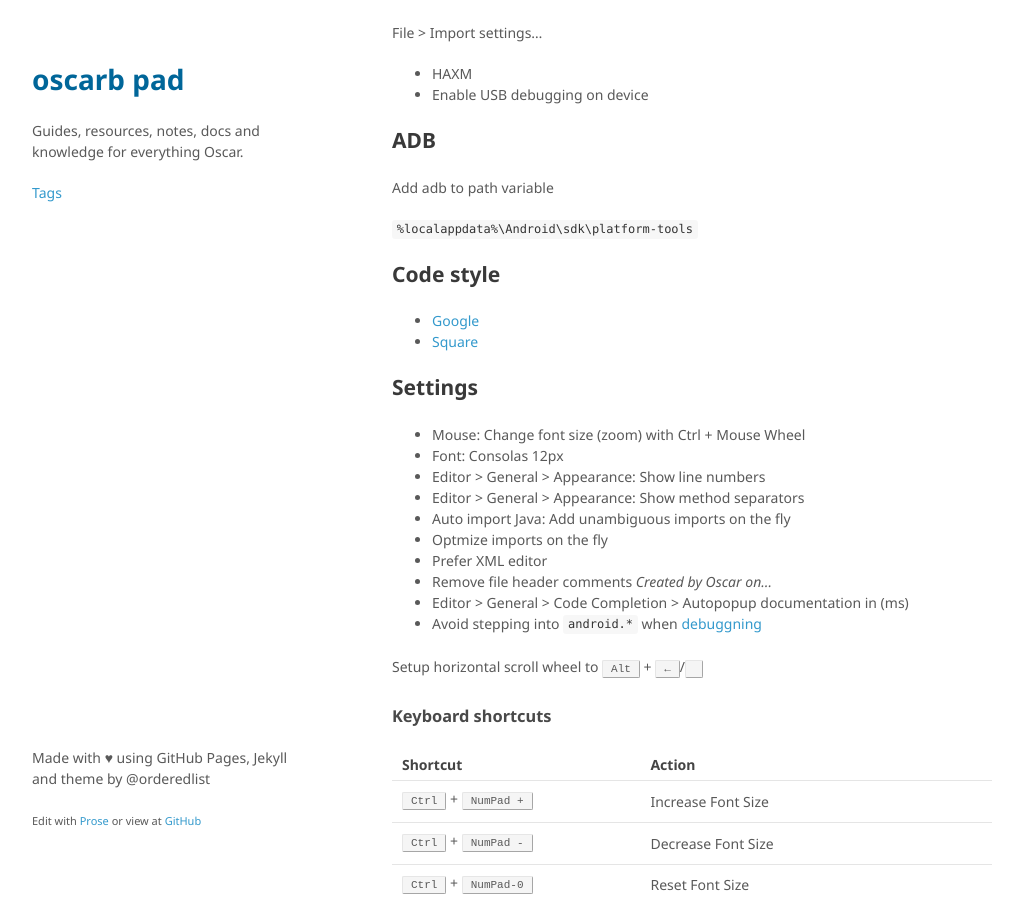
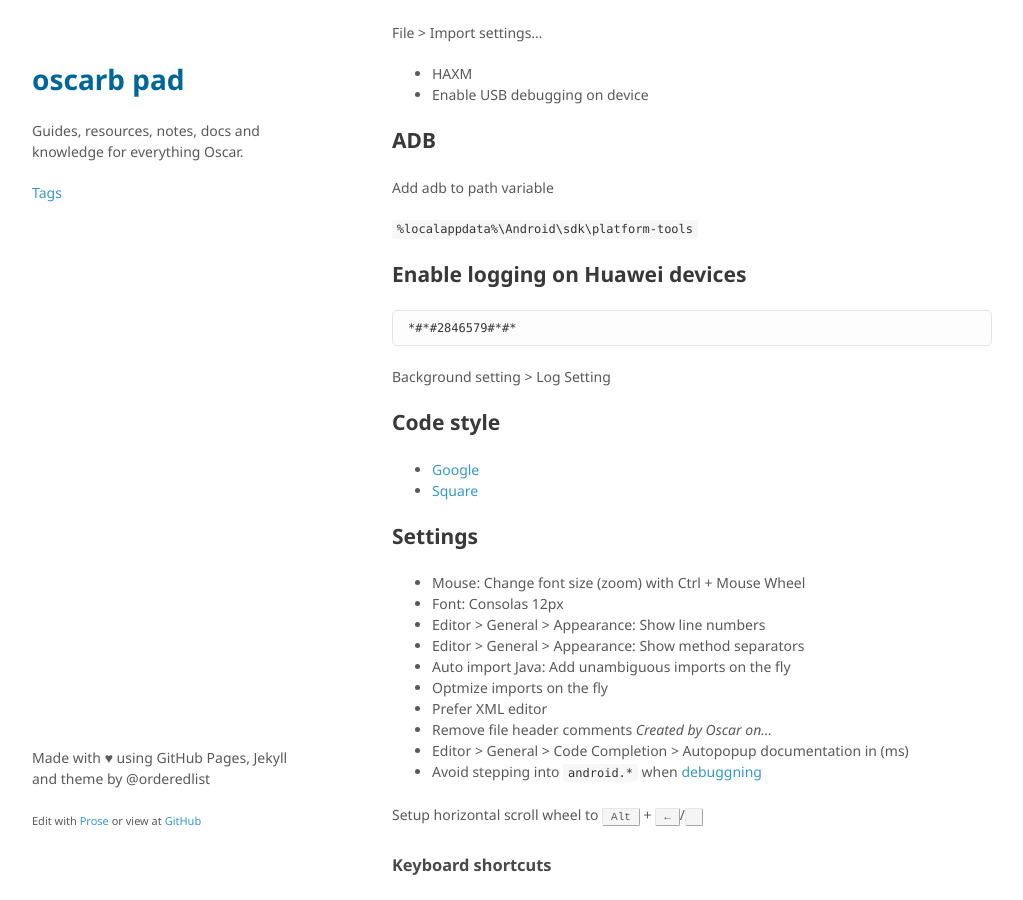
Before and after one commit to oscarb/pad, a Jekyll site: the page built from _docs/android-studio.md, in a window 1280 px wide and 900 px high, scrolled down 607 px. Shown: the whole window, without its empty margins (128-1151 px from the left). Built offline with Jekyll 4.4.1, drawn with Linux system fonts in a browser that asks for light colours; some web fonts are replaced.

Commit message:
Update android-studio.md

````diff
--- a/_docs/android-studio.md
+++ b/_docs/android-studio.md
@@ -40,6 +40,14 @@ File > Import settings...
 Add adb to path variable
 
 `%localappdata%\Android\sdk\platform-tools`
+
+## Enable logging on Huawei devices
+
+```
+*#*#2846579#*#*
+```
+
+Background setting > Log Setting
 
 ## Code style
 
````
